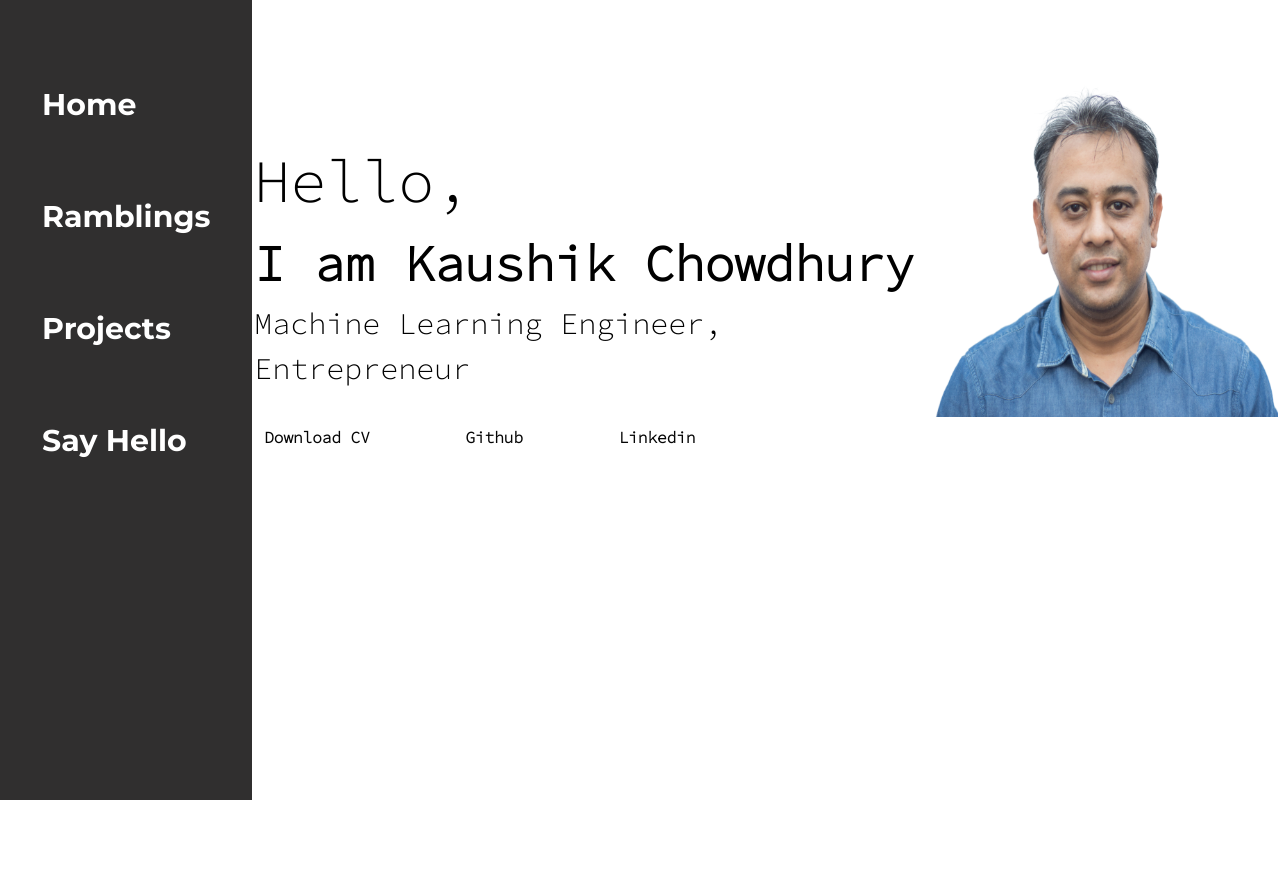
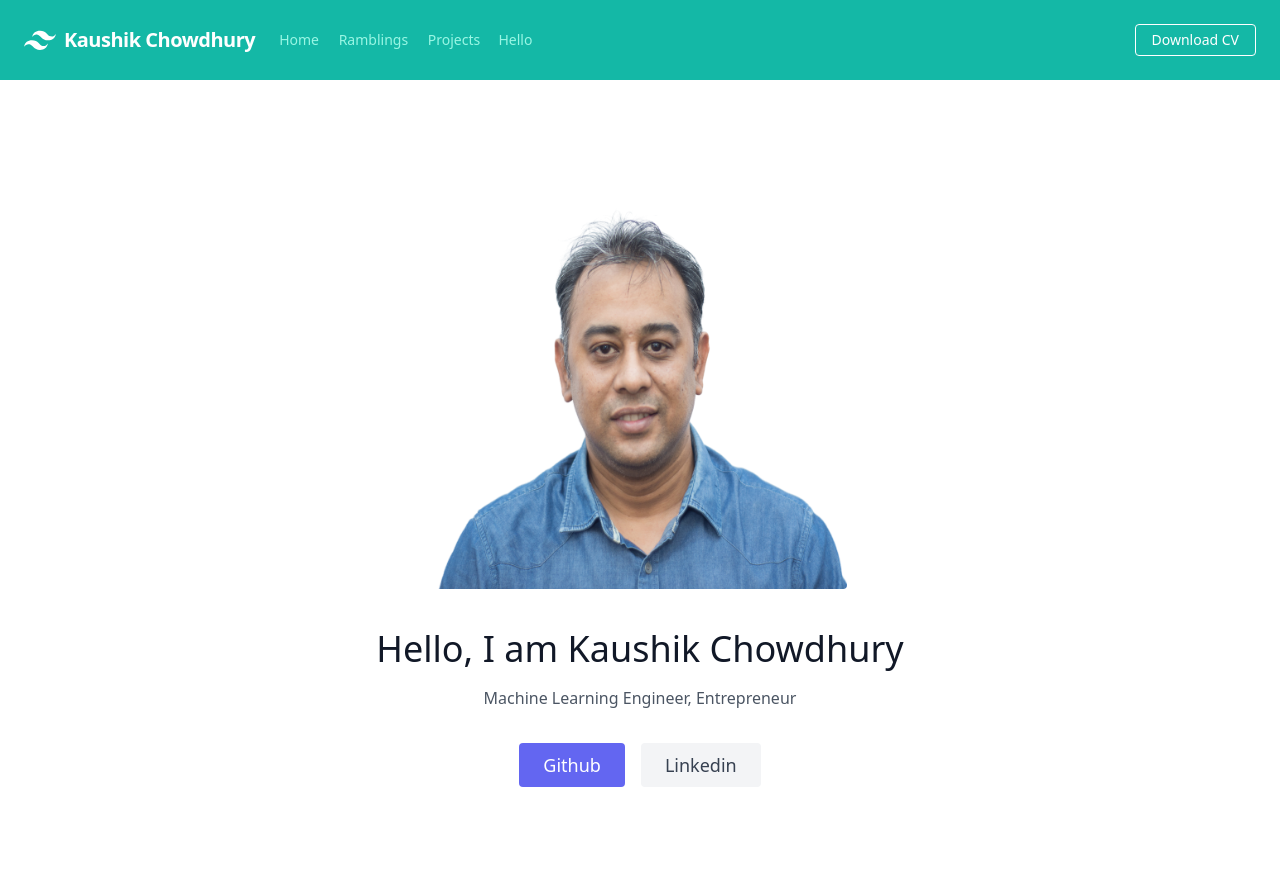
Before and after one commit to KaushikChowdhury/profile, a Django app: page /projects/ in a window 1280 px wide. Before the commit the page ends 800 px from the top, so only its background shows below. Run offline with Django 4.2, Linux system fonts and the light colour scheme; some libraries are stand-ins or nearby versions.

Commit message:
django based portfolio

```diff
--- a/blog/templates/blog/projects.html
+++ b/blog/templates/blog/projects.html
@@ -3,30 +3,20 @@
 {% block content %}
 
 
-        <div class="main">
+<section class="text-gray-600 body-font">
+    <div class="container mx-auto flex px-5 py-24 items-center justify-center flex-col">
+      <img class="lg:w-2/6 md:w-3/6 w-5/6 mb-10 object-cover object-center rounded" alt="Kaushik_Chowdhury" src="{% static 'blog/Kaushik_Chowdhury_B+.png' %}">
+      <div class="text-center lg:w-2/3 w-full">
+        <h1 class="title-font sm:text-4xl text-3xl mb-4 font-medium text-gray-900">Hello, I am Kaushik Chowdhury</h1>
+        <p class="mb-8 leading-relaxed">Machine Learning Engineer, Entrepreneur</p>
+        <div class="flex justify-center">
+            <a href="https://github.com/KaushikChowdhury"><button class="inline-flex text-white bg-indigo-500 border-0 py-2 px-6 focus:outline-none hover:bg-indigo-600 rounded text-lg">Github</button></a>
+            <a href="https://www.linkedin.com/in/kaushikchowdhury/"><button class="ml-4 inline-flex text-gray-700 bg-gray-100 border-0 py-2 px-6 focus:outline-none hover:bg-gray-200 rounded text-lg">Linkedin</button></a>
+        </div>
+      </div>
+    </div>
+  </section>
 
-            <div class="infoContainer">
-
-                <div class="devInfo">
-
-                    <div class="hello">Hello,</div>
-                    <div class="name">I am Kaushik Chowdhury</div>
-                    <div class="about">Machine Learning Engineer, Entrepreneur</div>
-                    <div class="buttons">
-                        <a href="{% static 'blog/Resume.pdf' %}" target="_blank"><button>Download CV</button></a>
-                        <a href="https://github.com/KaushikChowdhury"><button>Github</button></a>
-                        <a href="https://www.linkedin.com/in/kaushikchowdhury/"><button>Linkedin</button></a>
-                    </div>
-
-                </div>
-
-                <div class="devPic">
-                    <img src="{% static 'blog/Kaushik_Chowdhury_B+.png' %}" alt="Kaushik_Chowdhury" srcset="">
-                </div>
-
-            </div>
-
-        </div>
 
 
 
--- a/main/settings.py
+++ b/main/settings.py
@@ -14,7 +14,10 @@ from pathlib import Path
 
 # Build paths inside the project like this: BASE_DIR / 'subdir'.
 BASE_DIR = Path(__file__).resolve().parent.parent
+STATICFILES_DIRS = [
+    BASE_DIR / "static",
 
+]
 
 # Quick-start development settings - unsuitable for production
 # See https://docs.djangoproject.com/en/4.0/howto/deployment/checklist/
--- a/templates/blog/base.html
+++ b/templates/blog/base.html
@@ -7,23 +7,36 @@
     <meta name="viewport" content="width=device-width, initial-scale=1.0">
     <title>Kaushik Chowdhury - AI Engineer</title>
 
-    <link rel="stylesheet" href="{% static 'blog/style.css' %}">
+    {% comment %} <link rel="stylesheet" href="{% static 'blog/style.css' %}"> {% endcomment %}
     <script src="https://cdn.tailwindcss.com"></script>
 
 </head>
 <body>
-    <div class="container">
 
-        <div class="sidebar">
-            <nav>
-                <ul>
-                    <li><a href="{% url 'index' %}">Home</a></li>
-                    <li><a href="{% url 'blog' %}">Ramblings</a></li>
-                    <li><a href="{% url 'projects' %}">Projects</a></li>
-                    <li><a href="{% url 'contact' %}">Say Hello</a></li>
-                </ul>
-            </nav>
+    <nav class="flex items-center justify-between flex-wrap bg-teal-500 p-6">
+        <div class="flex items-center flex-shrink-0 text-white mr-6">
+          <svg class="fill-current h-8 w-8 mr-2" width="54" height="54" viewBox="0 0 54 54" xmlns="http://www.w3.org/2000/svg"><path d="M13.5 22.1c1.8-7.2 6.3-10.8 13.5-10.8 10.8 0 12.15 8.1 17.55 9.45 3.6.9 6.75-.45 9.45-4.05-1.8 7.2-6.3 10.8-13.5 10.8-10.8 0-12.15-8.1-17.55-9.45-3.6-.9-6.75.45-9.45 4.05zM0 38.3c1.8-7.2 6.3-10.8 13.5-10.8 10.8 0 12.15 8.1 17.55 9.45 3.6.9 6.75-.45 9.45-4.05-1.8 7.2-6.3 10.8-13.5 10.8-10.8 0-12.15-8.1-17.55-9.45-3.6-.9-6.75.45-9.45 4.05z"/></svg>
+          <span class="font-semibold text-xl tracking-tight">Kaushik Chowdhury</span>
         </div>
+        <div class="block lg:hidden">
+          <button class="flex items-center px-3 py-2 border rounded text-teal-200 border-teal-400 hover:text-white hover:border-white">
+            <svg class="fill-current h-3 w-3" viewBox="0 0 20 20" xmlns="http://www.w3.org/2000/svg"><title>Menu</title><path d="M0 3h20v2H0V3zm0 6h20v2H0V9zm0 6h20v2H0v-2z"/></svg>
+          </button>
+        </div>
+        <div class="w-full block flex-grow lg:flex lg:items-center lg:w-auto">
+          <div class="text-sm lg:flex-grow">
+            <a href="{% url 'index' %}" class="block mt-4 lg:inline-block lg:mt-0 text-teal-200 hover:text-white mr-4">Home</a>
+            <a href="{% url 'blog' %}" class="block mt-4 lg:inline-block lg:mt-0 text-teal-200 hover:text-white mr-4">Ramblings</a>
+            <a href="{% url 'projects' %}" class="block mt-4 lg:inline-block lg:mt-0 text-teal-200 hover:text-white">Projects</a>
+            <a href="{% url 'contact' %}" class="block mt-4 lg:inline-block lg:mt-0 text-teal-200 hover:text-white">&nbsp &nbsp Hello</a>
+
+          </div>
+          <div>
+            <a href="{% static 'blog/Resume.pdf' %}"  target="_blank" class="inline-block text-sm px-4 py-2 leading-none border rounded text-white border-white hover:border-transparent hover:text-teal-500 hover:bg-white mt-4 lg:mt-0">Download CV</a>
+          </div>
+        </div>
+      </nav>
+
 
 {%  block content %}
 {% endblock %}
```
Also changed, not shown: blog/templates/blog/index.html (+11 -24 lines), blog/static/blog/Kaushik_Chowdhury.svg (added), static/blog/Kaushik_Chowdhury.svg (added).
